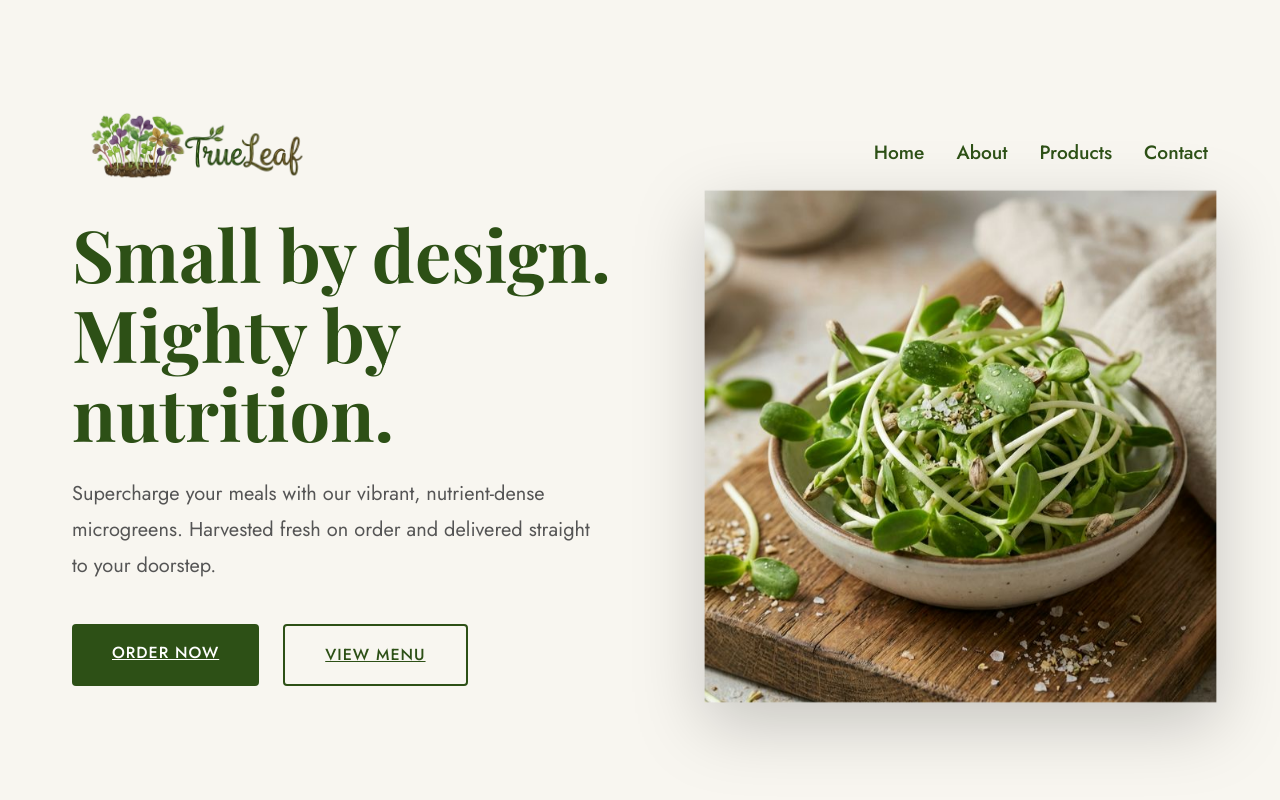
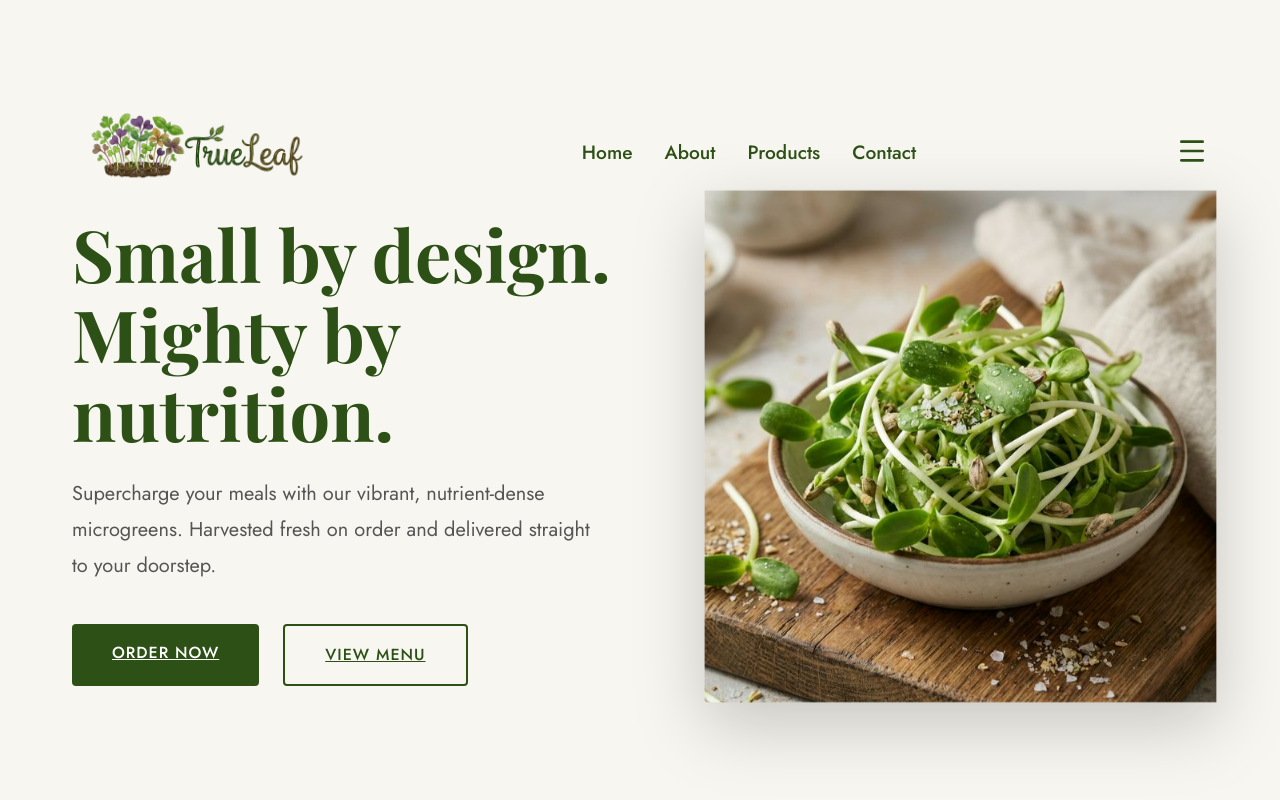
Before and after one commit to MrResolution/trueleaf-microgreens, a React (Vite) app: page / in a window 1280 px wide. Shown: the top 800 px of the page. Built offline with nearby package versions, Linux system fonts and the light colour scheme.

Commit message:
Update logo to custom design and cleanup App.jsx

```diff
--- a/src/App.jsx
+++ b/src/App.jsx
@@ -32,7 +32,7 @@ const Navbar = () => {
         </div>
 
         {/* Mobile Toggle */}
-        <button className="mobile-toggle" onClick={() => setIsOpen(!isOpen)} style={{ display: 'none', background: 'none', border: 'none', cursor: 'pointer', color: 'var(--color-primary)' }}>
+        <button className="mobile-toggle" onClick={() => setIsOpen(!isOpen)} style={{ background: 'none', border: 'none', cursor: 'pointer', color: 'var(--color-primary)' }}>
           {isOpen ? <X size={32} /> : <Menu size={32} />}
         </button>
       </div>
```
